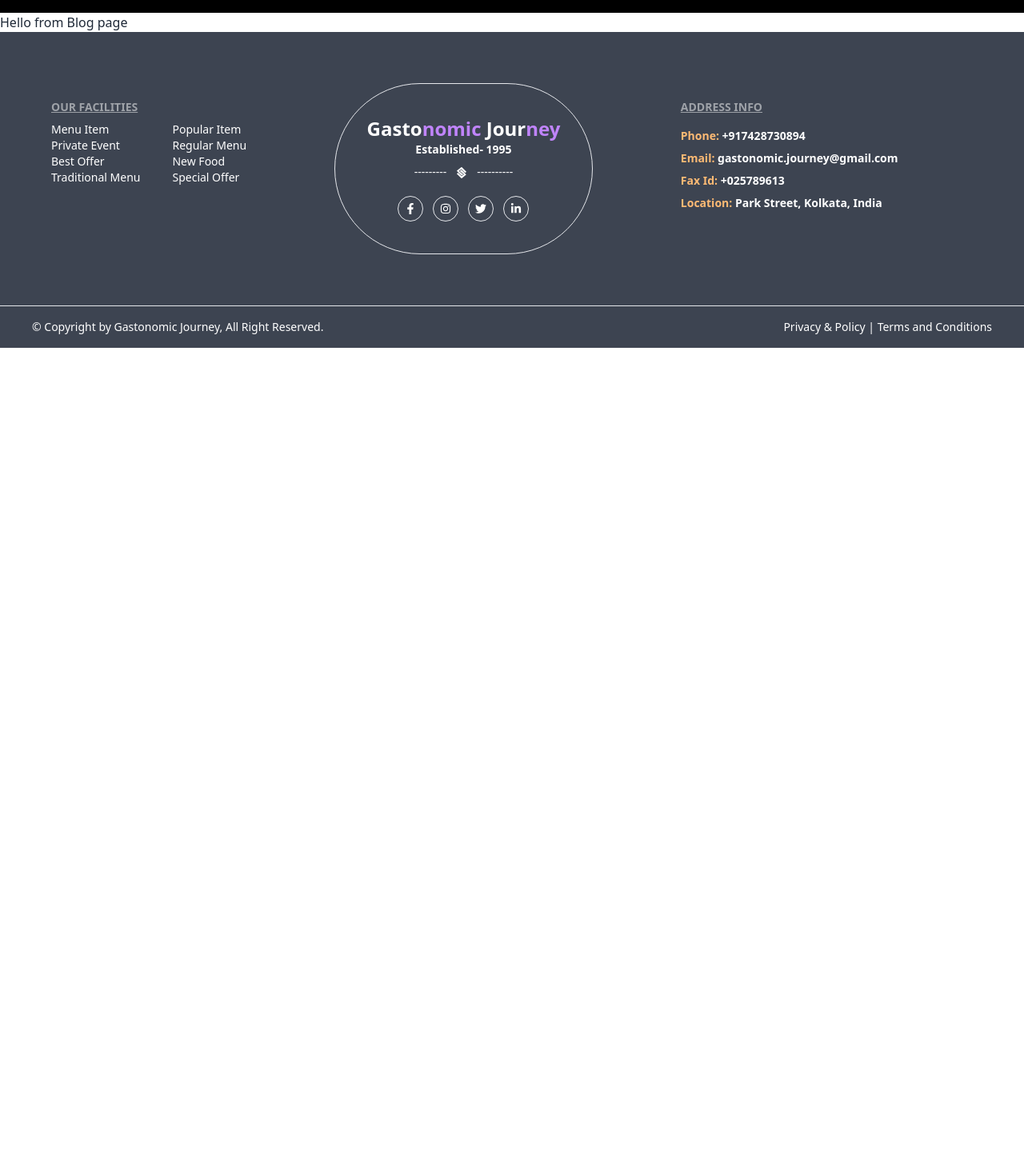
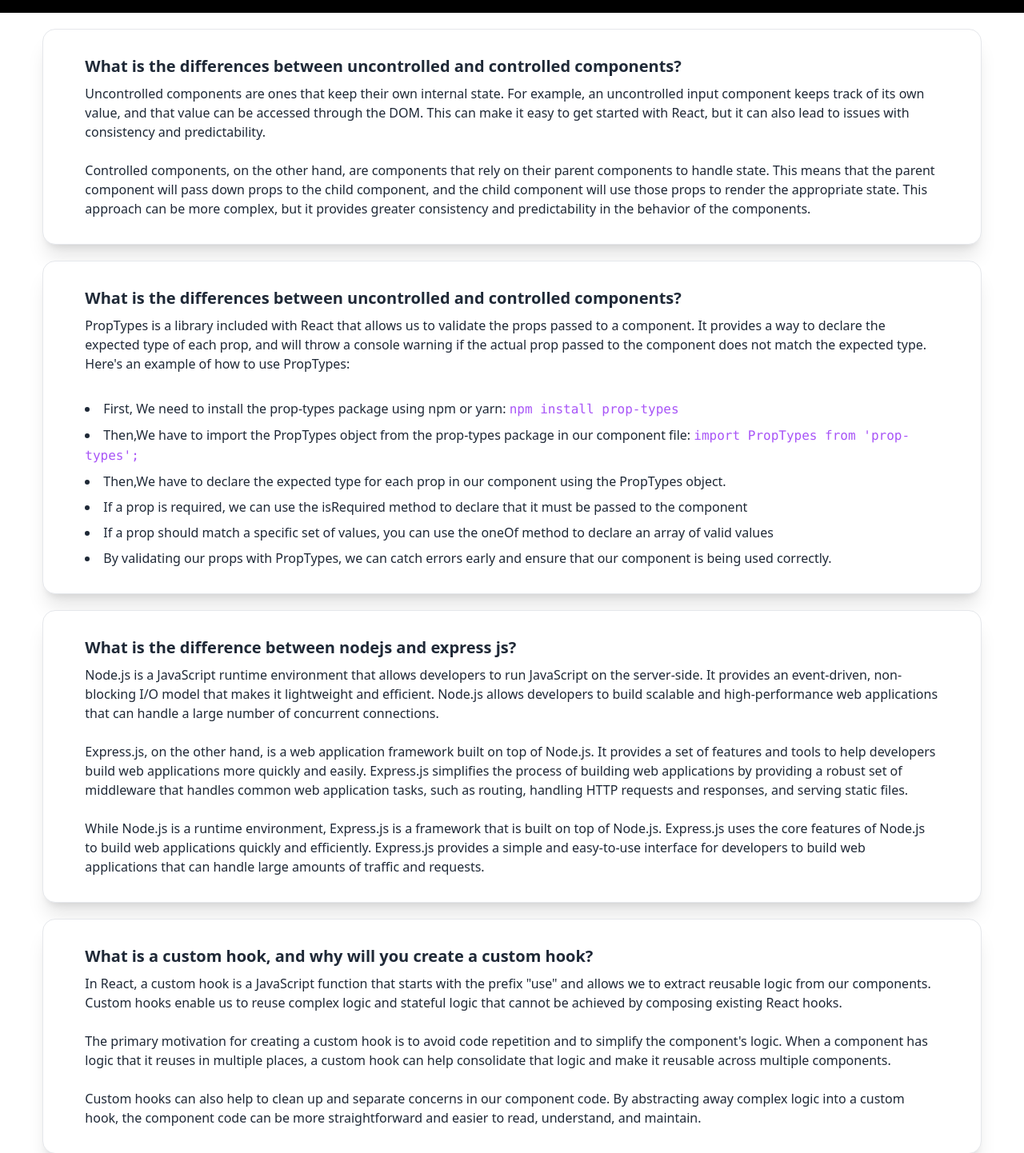
Before and after one commit to sm-alamin/gastonomic-journey, a React (Vite) app: page /blog in a window 1280 px wide. Shown: the part 128-1570 px from the top of the page at 80% size. Before the commit the page ends 800 px from the top, so only its background shows below. Built offline with nearby package versions, Linux system fonts and the light colour scheme; no server answers.

Commit message:
blog page is added

```diff
--- a/src/pages/Blogs/Blog.jsx
+++ b/src/pages/Blogs/Blog.jsx
@@ -1,11 +1,151 @@
-import React from 'react';
+import React from "react";
 
 const Blog = () => {
-    return (
-        <div>
-            <h3>Hello from Blog page</h3>
+  return (
+    <div className="w-11/12 mx-auto">
+      <div className="card  bg-base-100 shadow-xl border px-5 mt-5 hover:bg-slate-200">
+        <div className="card-body">
+          <h2 className="card-title">
+            What is the differences between uncontrolled and controlled
+            components?
+          </h2>
+          <p>
+            Uncontrolled components are ones that keep their own internal state.
+            For example, an uncontrolled input component keeps track of its own
+            value, and that value can be accessed through the DOM. This can make
+            it easy to get started with React, but it can also lead to issues
+            with consistency and predictability.
+            <br />
+            <br />
+            Controlled components, on the other hand, are components that rely
+            on their parent components to handle state. This means that the
+            parent component will pass down props to the child component, and
+            the child component will use those props to render the appropriate
+            state. This approach can be more complex, but it provides greater
+            consistency and predictability in the behavior of the components.
+          </p>
         </div>
-    );
+      </div>
+
+      <div className="card  bg-base-100 shadow-xl border px-5 mt-5 hover:bg-slate-200">
+        <div className="card-body">
+          <h2 className="card-title">
+            What is the differences between uncontrolled and controlled
+            components?
+          </h2>
+          <p>
+            PropTypes is a library included with React that allows us to
+            validate the props passed to a component. It provides a way to
+            declare the expected type of each prop, and will throw a console
+            warning if the actual prop passed to the component does not match
+            the expected type. Here's an example of how to use PropTypes:
+            <br />
+            <br />
+          </p>
+          <li>
+            <a href="">
+              First, We need to install the prop-types package using npm or
+              yarn:{" "}
+            </a>
+            <code className="text-purple-500">npm install prop-types</code>
+          </li>
+          <li>
+            <a href="">
+              Then,We have to import the PropTypes object from the prop-types
+              package in our component file:{" "}
+            </a>
+            <code className="text-purple-500">
+              import PropTypes from 'prop-types';
+            </code>
+          </li>
+          <li>
+            <a href="">
+              Then,We have to declare the expected type for each prop in our
+              component using the PropTypes object.{" "}
+            </a>
+          </li>
+          <li>
+            <a href="">
+              If a prop is required, we can use the isRequired method to declare
+              that it must be passed to the component
+            </a>
+          </li>
+          <li>
+            <a href="">
+              If a prop should match a specific set of values, you can use the
+              oneOf method to declare an array of valid values
+            </a>
+          </li>
+          <li>
+            <a href="">
+              By validating our props with PropTypes, we can catch errors early
+              and ensure that our component is being used correctly.
+            </a>
+          </li>
+        </div>
+      </div>
+
+      <div className="card  bg-base-100 shadow-xl border px-5 mt-5 hover:bg-slate-200">
+        <div className="card-body">
+          <h2 className="card-title">
+            What is the difference between nodejs and express js?
+          </h2>
+          <p>
+            Node.js is a JavaScript runtime environment that allows developers
+            to run JavaScript on the server-side. It provides an event-driven,
+            non-blocking I/O model that makes it lightweight and efficient.
+            Node.js allows developers to build scalable and high-performance web
+            applications that can handle a large number of concurrent
+            connections.
+            <br />
+            <br />
+            Express.js, on the other hand, is a web application framework built
+            on top of Node.js. It provides a set of features and tools to help
+            developers build web applications more quickly and easily.
+            Express.js simplifies the process of building web applications by
+            providing a robust set of middleware that handles common web
+            application tasks, such as routing, handling HTTP requests and
+            responses, and serving static files.
+            <br />
+            <br />
+            While Node.js is a runtime environment, Express.js is a framework
+            that is built on top of Node.js. Express.js uses the core features
+            of Node.js to build web applications quickly and efficiently.
+            Express.js provides a simple and easy-to-use interface for
+            developers to build web applications that can handle large amounts
+            of traffic and requests.
+          </p>
+        </div>
+      </div>
+      <div className="card  bg-base-100 shadow-xl border px-5 mt-5 mb-5 hover:bg-slate-200">
+        <div className="card-body">
+          <h2 className="card-title">
+            What is a custom hook, and why will you create a custom hook?
+          </h2>
+          <p>
+            In React, a custom hook is a JavaScript function that starts with
+            the prefix "use" and allows we to extract reusable logic from our
+            components. Custom hooks enable us to reuse complex logic and
+            stateful logic that cannot be achieved by composing existing React
+            hooks.
+            <br />
+            <br />
+            The primary motivation for creating a custom hook is to avoid code
+            repetition and to simplify the component's logic. When a component
+            has logic that it reuses in multiple places, a custom hook can help
+            consolidate that logic and make it reusable across multiple
+            components.
+            <br />
+            <br />
+            Custom hooks can also help to clean up and separate concerns in our
+            component code. By abstracting away complex logic into a custom
+            hook, the component code can be more straightforward and easier to
+            read, understand, and maintain.
+          </p>
+        </div>
+      </div>
+    </div>
+  );
 };
 
 export default Blog;
```
